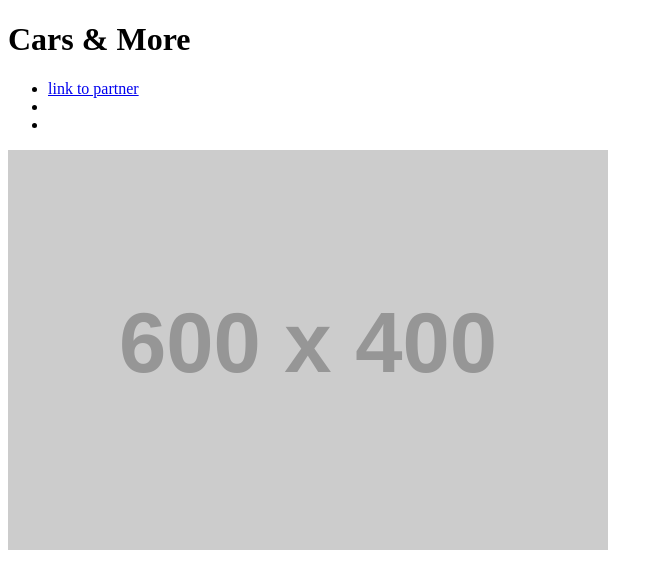
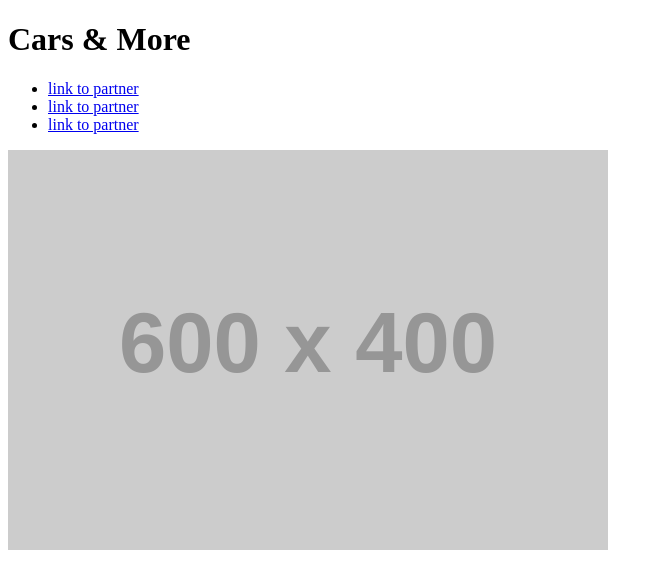
Before and after one commit to thalost/hello-world, a plain HTML site: page index.html in a window 1280 px wide. Shown: the whole page, without its empty margins (0-663 px from the left). Drawn offline with Linux system fonts and the light colour scheme; placeholder pictures from the web are drawn by us.

Commit message:
Lab 5 update

```diff
--- a/index.html
+++ b/index.html
@@ -2,15 +2,23 @@
 <html>
     <head>
         <title>Cars Daily</title>
+        <link rel="stylesheet" href="style.css"
     </head>
     <body>
+
+        <style>
+            /* body {
+                background-color: brown;
+                color:black;
+            } */
+        </style>
         <header>
             <h1>Cars & More</h1>
             <ul>
                 <Nav>
                     <li><a href="https://github.com/kaleman18/hello-world">link to partner</a></li>
-                    <li></li>
-                    <li></li>
+                    <li><a href="Link 2">link to partner</a></li>
+                    <li><a href="Link 3">link to partner</a></li>
                 </Nav>
             </ul>
         </header>
```
Also changed, not shown: Style.css (added, +8 -0 lines).
